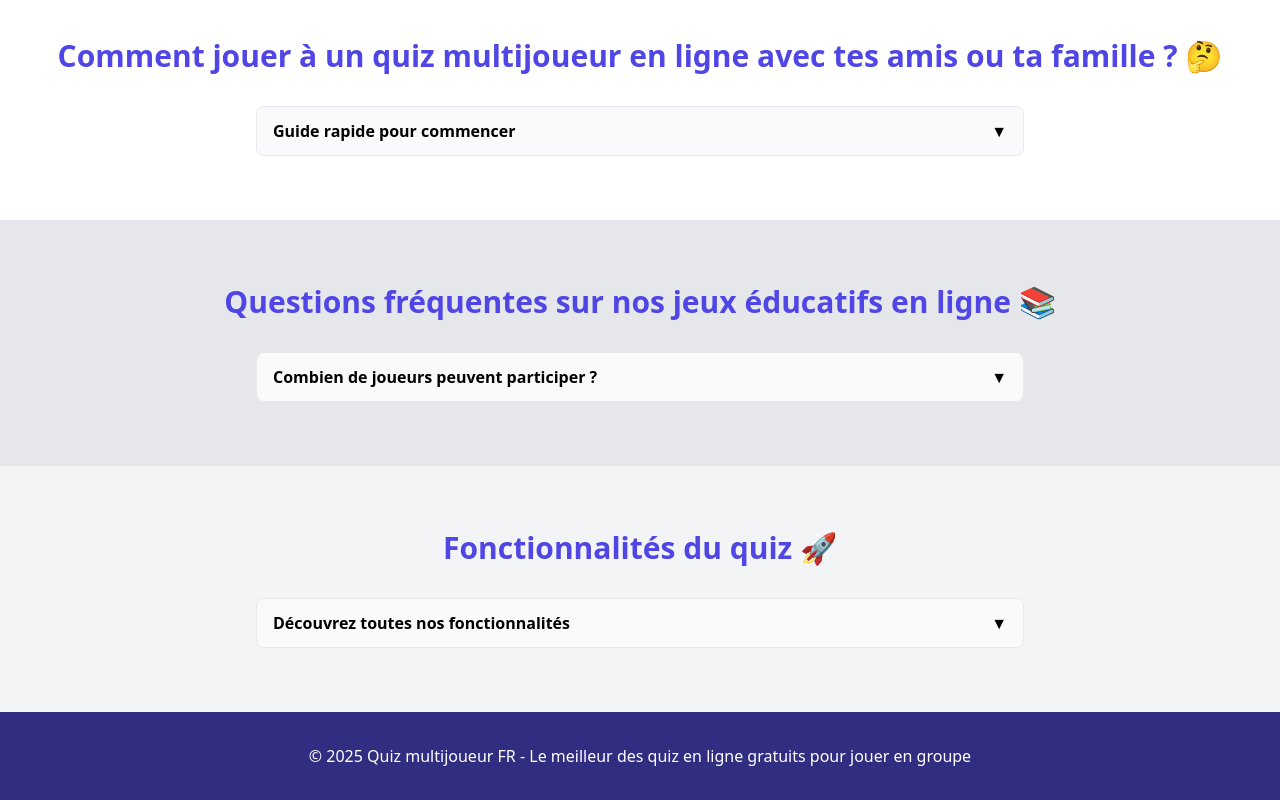
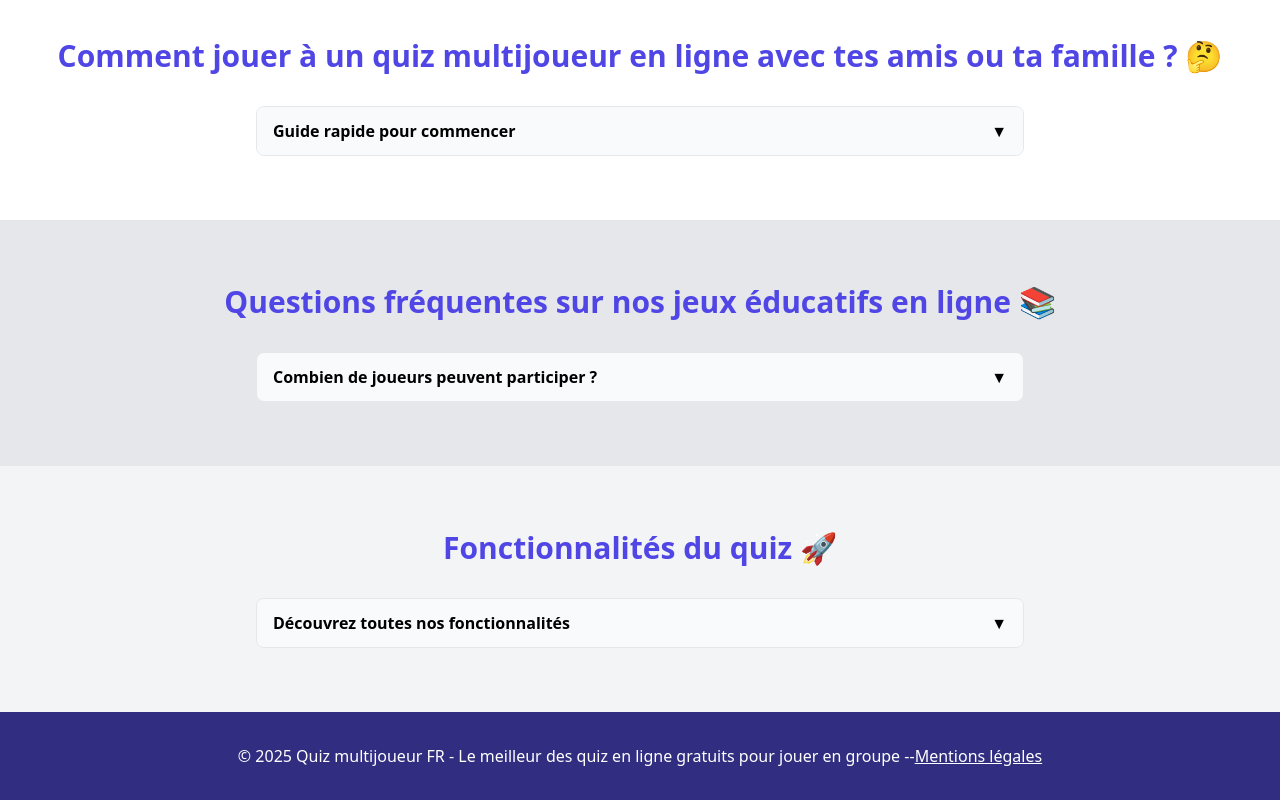
Before and after one commit to FlorianSlgs/Jeux_site, a React (Vite) app in the folder client/: page / in a window 1280 px wide. Shown: the part 918-1718 px from the top of the page. Built offline with nearby package versions, Linux system fonts and the light colour scheme; no server answers.

Commit message:
mentions

```diff
--- a/client/src/components/footer.jsx
+++ b/client/src/components/footer.jsx
@@ -1,12 +1,62 @@
+import React, { useState } from 'react';
 
 const Footer = () => {
+    const [isModalOpen, setIsModalOpen] = useState(false);
 
-return (
-    <footer className="bg-indigo-900 text-white py-8">
-        <div className="container mx-auto px-4 text-center">
-            <p>© 2025 Quiz multijoueur FR - Le meilleur des quiz en ligne gratuits pour jouer en groupe</p>
-        </div>
-    </footer>
+    const toggleModal = () => {
+        setIsModalOpen(!isModalOpen);
+    };
+
+    return (
+        <footer className="bg-indigo-900 text-white py-8">
+            <div className="container mx-auto px-4 text-center">
+                <p>© 2025 Quiz multijoueur FR - Le meilleur des quiz en ligne gratuits pour jouer en groupe --
+                    <button
+                        className="underline focus:outline-none"
+                        onClick={toggleModal}
+                    >
+                        Mentions légales
+                    </button>
+                </p>
+            </div>
+
+            {isModalOpen && (
+                <div className="fixed inset-0 bg-gray-800 bg-opacity-75 flex items-center justify-center">
+                    <div className="bg-white p-8 rounded-lg text-black max-w-lg w-full">
+                        <h2 className="text-2xl font-bold mb-4">Mentions Légales</h2><br/>
+                        <div className="space-y-4">
+                            <p>
+                                <span className="font-semibold">Éditeur du site</span><br/>
+                                Le site Quiz Multijoueur FR est édité par : Florian Salengros<br/>
+                            </p>
+                            <p>
+                                <span className="font-semibold">Nom de l’éditeur :</span> Florian Salengros<br/><br/>
+                                <span className="font-semibold">Hébergement</span><br/>
+                                Le site est hébergé par : Render.com<br/>
+                            </p>
+                            <p>
+                                <span className="font-semibold">Responsabilité</span><br/>
+                                L’éditeur du site met tout en œuvre pour garantir l’exactitude des informations publiées. Toutefois, il ne peut être tenu responsable des erreurs, omissions ou résultats liés à l’utilisation des contenus du site.<br/>
+                            </p>
+                            <p>
+                                <span className="font-semibold">Propriété intellectuelle</span><br/>
+                                L’ensemble des éléments du site (textes, images, logos, design, quiz) sont protégés par le droit de la propriété intellectuelle et ne peuvent être reproduits sans autorisation.<br/>
+                            </p>
+                            <p>
+                                <span className="font-semibold">Publicité</span><br/>
+                                Le site utilise Google AdSense pour afficher des publicités.<br/>
+                            </p>
+                        </div>
+                        <button
+                            className="mt-4 bg-indigo-900 text-white py-2 px-4 rounded"
+                            onClick={toggleModal}
+                        >
+                            Fermer
+                        </button>
+                    </div>
+                </div>
+            )}
+        </footer>
     );
 };
 
```
